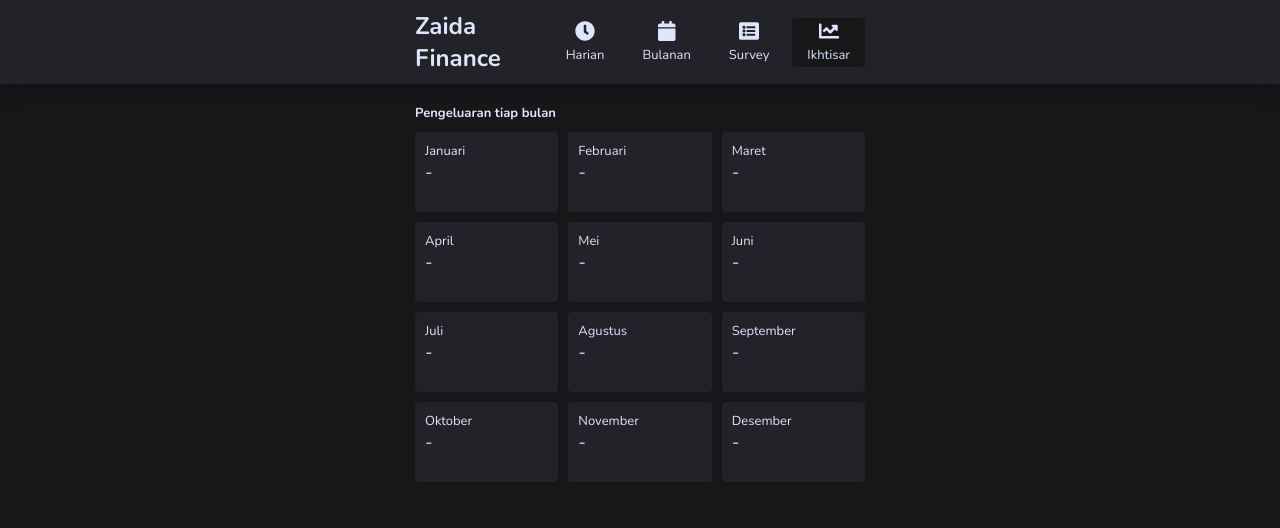
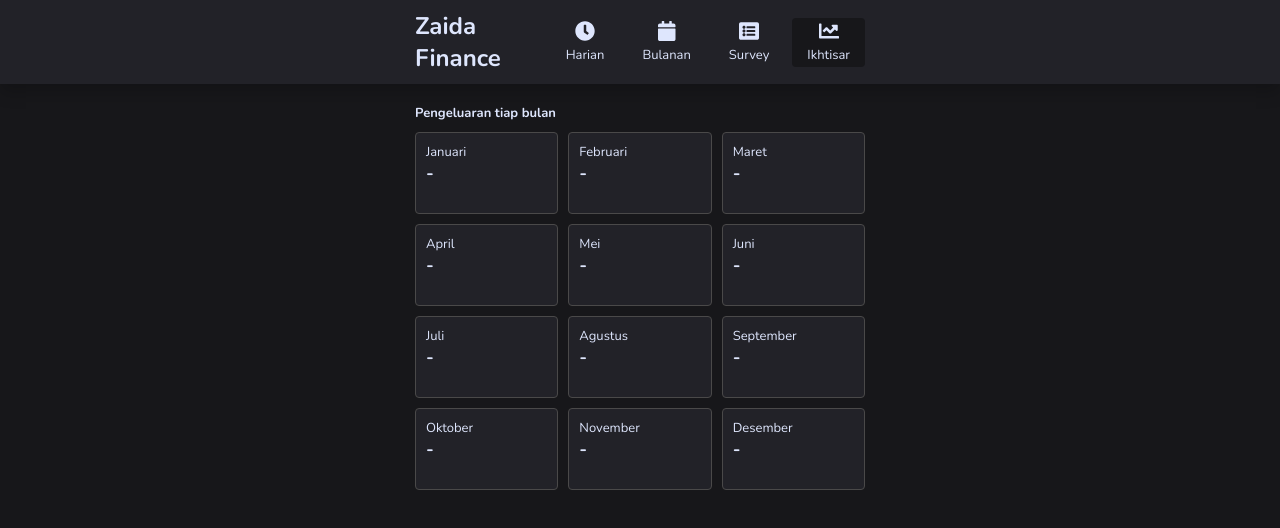
Before and after one commit to haerulmutakin/zafin, a React (Create React App) app: page /summary in a window 1280 px wide. Shown: the top 528 px of the page. Built offline with nearby package versions, Linux system fonts and the light colour scheme; no server answers; the database is empty; sample sign-in values are in the browser's storage.

Commit message:
restyle summary-month-item class

```diff
--- a/src/index.css
+++ b/src/index.css
@@ -270,11 +270,13 @@ a.active {
   flex-direction: column;
   border-radius: 4px;
   background-color: #222228;
+  border: thin solid #4a4949;
   padding: 10px;
   height: 60px;
 }
 
 .summary-month-item label {
+  font-weight: bold;
   font-size: 18px;
 }
 
```
